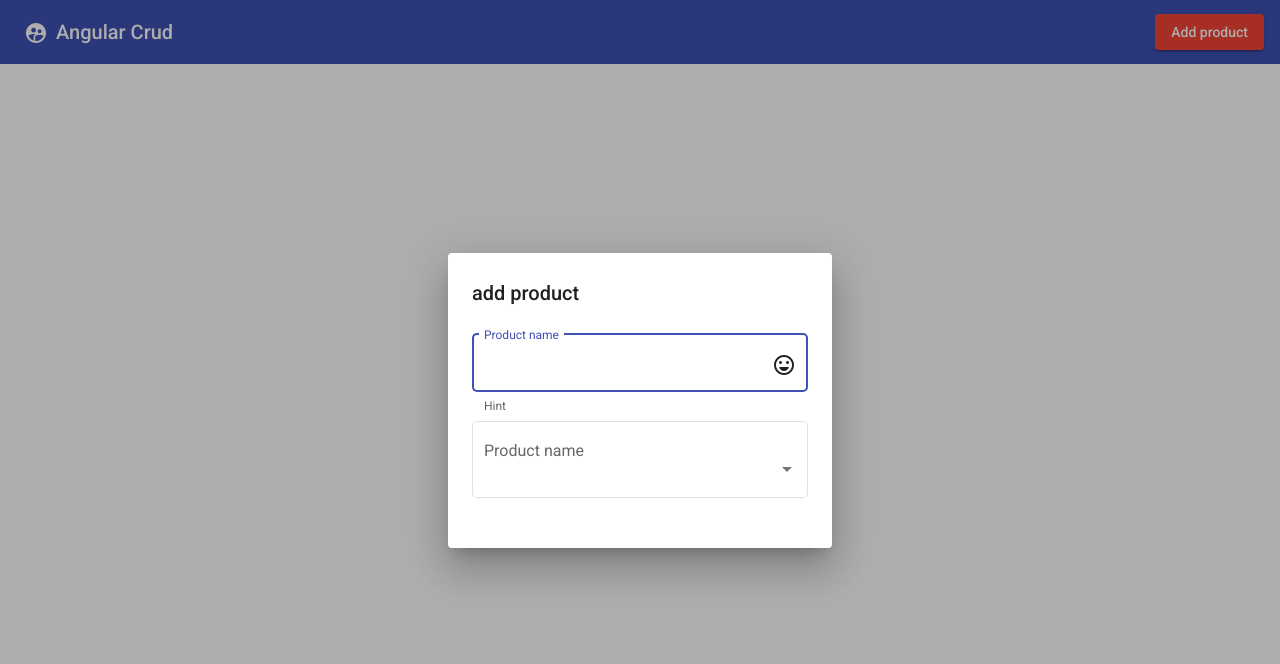
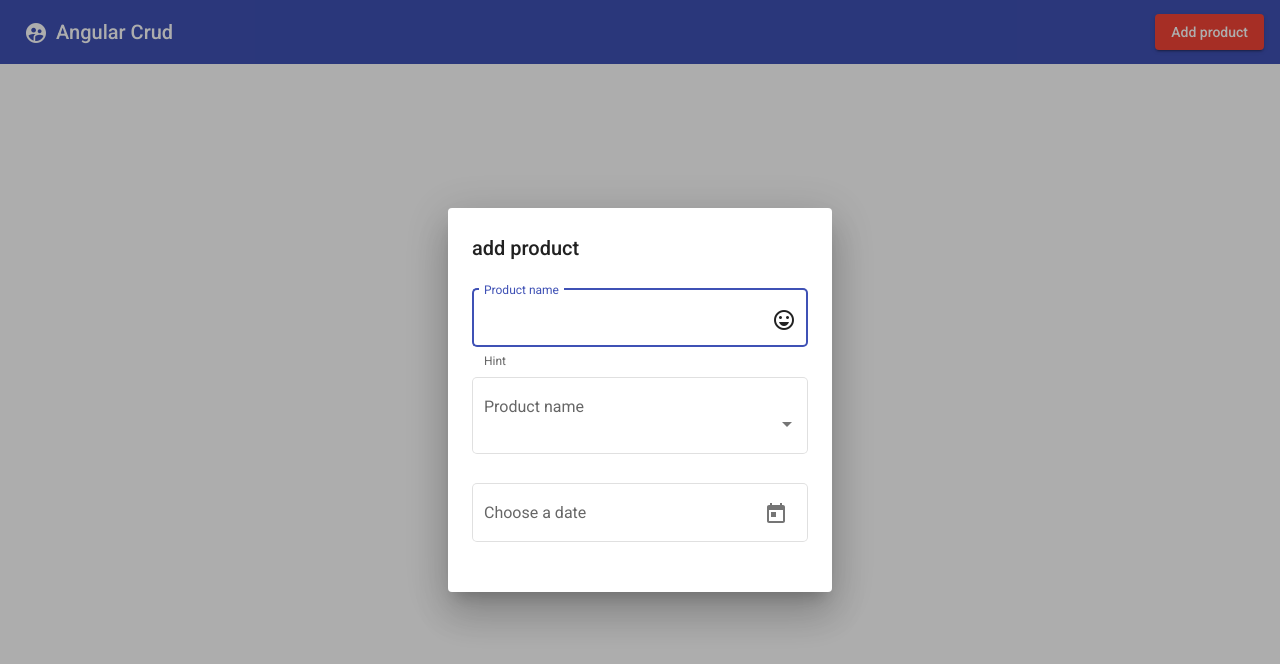
Before and after one commit to anasmak04/CRUD-ANGULAR, an Angular app: page / in a window 1280 px wide. Both pictures are taken after a click on the button "Add product". Shown: the top 664 px of the page. Built offline with nearby package versions, Linux system fonts and the light colour scheme.

Commit message:
add datePicker

```diff
--- a/src/app/components/dialog/dialog.component.html
+++ b/src/app/components/dialog/dialog.component.html
@@ -1,5 +1,6 @@
 <h1 mat-dialog-title>add product</h1>
 <div class="mat-dialog-content">
+
     <mat-form-field appearance="outline">
         <mat-label>Product name</mat-label>
         <input matInput placeholder="name">
@@ -20,5 +21,12 @@
 
 
 
+      <mat-form-field appearance="outline">
+        <mat-label>Choose a date</mat-label>
+        <input matInput [matDatepicker]="picker">
+        <mat-datepicker-toggle matSuffix [for]="picker"></mat-datepicker-toggle>
+        <mat-datepicker #picker></mat-datepicker>
+      </mat-form-field>
+
 
 </div>
```
Also changed, not shown: src/app/app.module.ts (+7 -0 lines).
